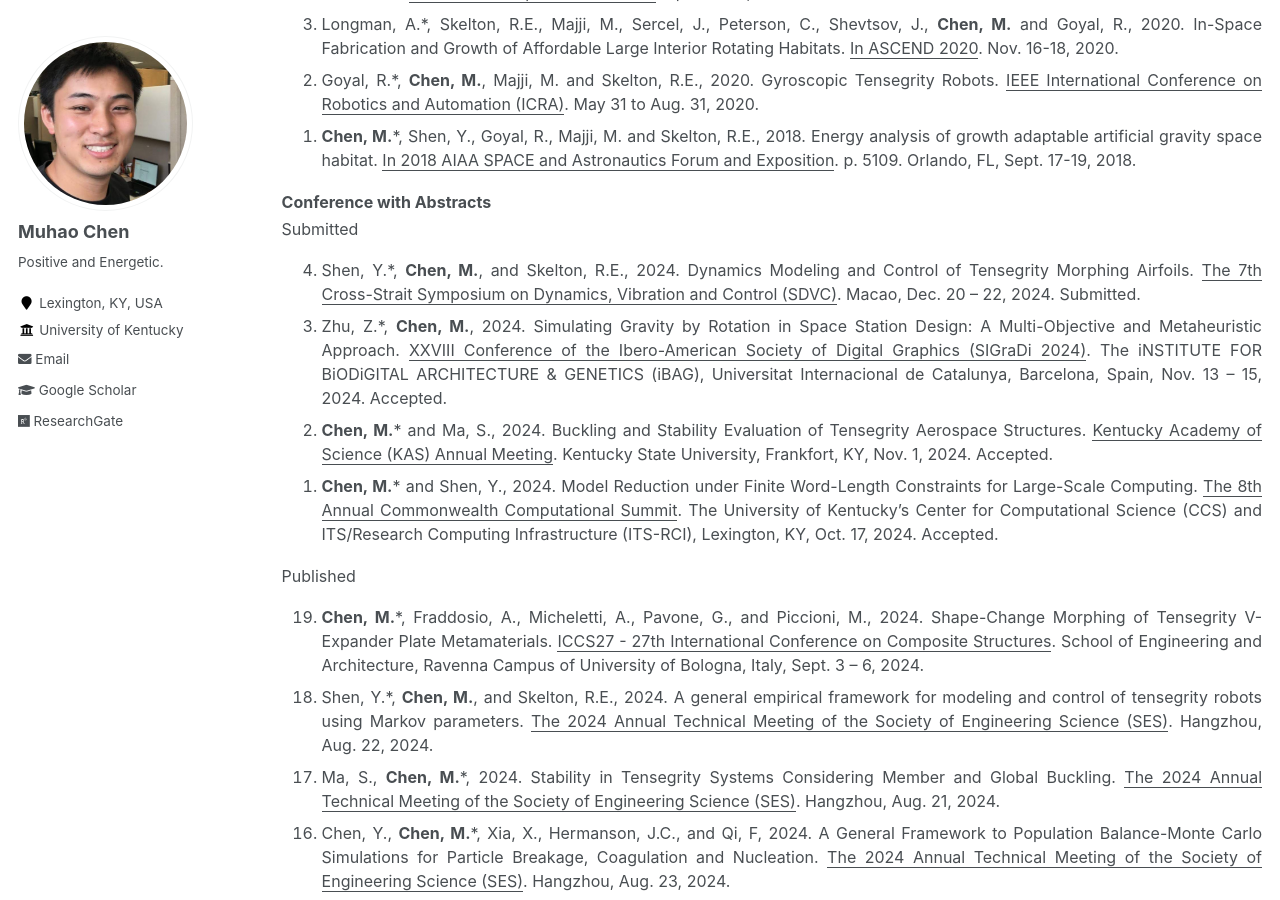
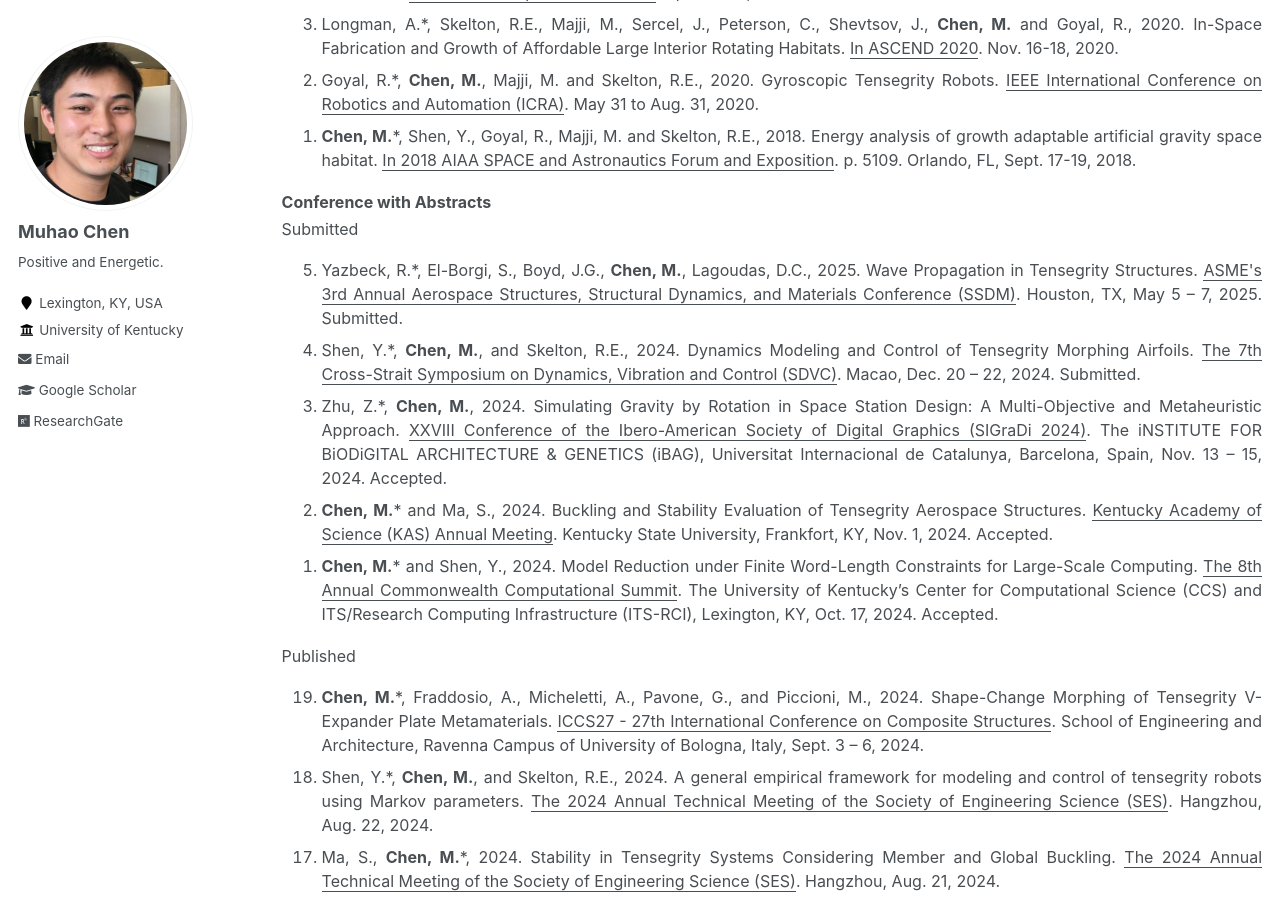
Before and after one commit to Muhao-Chen/muhao-chen.github.io, a Jekyll site: the page built from _pages/publication.md, in a window 1280 px wide and 900 px high, scrolled down 3857 px. Built offline with Jekyll 4.4.1, drawn with Linux system fonts in a browser that asks for light colours.

Commit message:
Update publication.md

```diff
--- a/_pages/publication.md
+++ b/_pages/publication.md
@@ -106,6 +106,8 @@ Published
 <strong>Conference with Abstracts</strong><br/>
 Submitted
 <ol reversed>
+<li> Yazbeck, R.*, El-Borgi, S., Boyd, J.G., <strong>Chen, M.</strong>, Lagoudas, D.C., 2025. Wave Propagation in Tensegrity Structures. <u>ASME's 3rd Annual Aerospace Structures, Structural Dynamics, and Materials Conference (SSDM)</u>. Houston, TX,
+May 5 – 7, 2025. Submitted. </li>
 <li>Shen, Y.*, <strong>Chen, M.</strong>, and Skelton, R.E., 2024. Dynamics Modeling and Control of Tensegrity Morphing Airfoils. <u>The 7th Cross-Strait Symposium on Dynamics, Vibration and Control (SDVC)</u>. Macao, Dec. 20 – 22, 2024. Submitted. </li>
 <li>Zhu, Z.*, <strong>Chen, M.</strong>, 2024. Simulating Gravity by Rotation in Space Station Design: A Multi-Objective and Metaheuristic Approach. <u>XXVIII Conference of the Ibero-American Society of Digital Graphics (SIGraDi 2024)</u>. The iNSTITUTE FOR BiODiGITAL ARCHITECTURE & GENETICS (iBAG), Universitat Internacional de Catalunya, Barcelona, Spain, Nov. 13 – 15, 2024. Accepted. </li>
 <li> <strong>Chen, M.</strong>* and Ma, S., 2024. Buckling and Stability Evaluation of Tensegrity Aerospace Structures. <u>Kentucky Academy of Science (KAS) Annual Meeting</u>. Kentucky State University, Frankfort, KY, Nov. 1, 2024. Accepted. </li>
```
